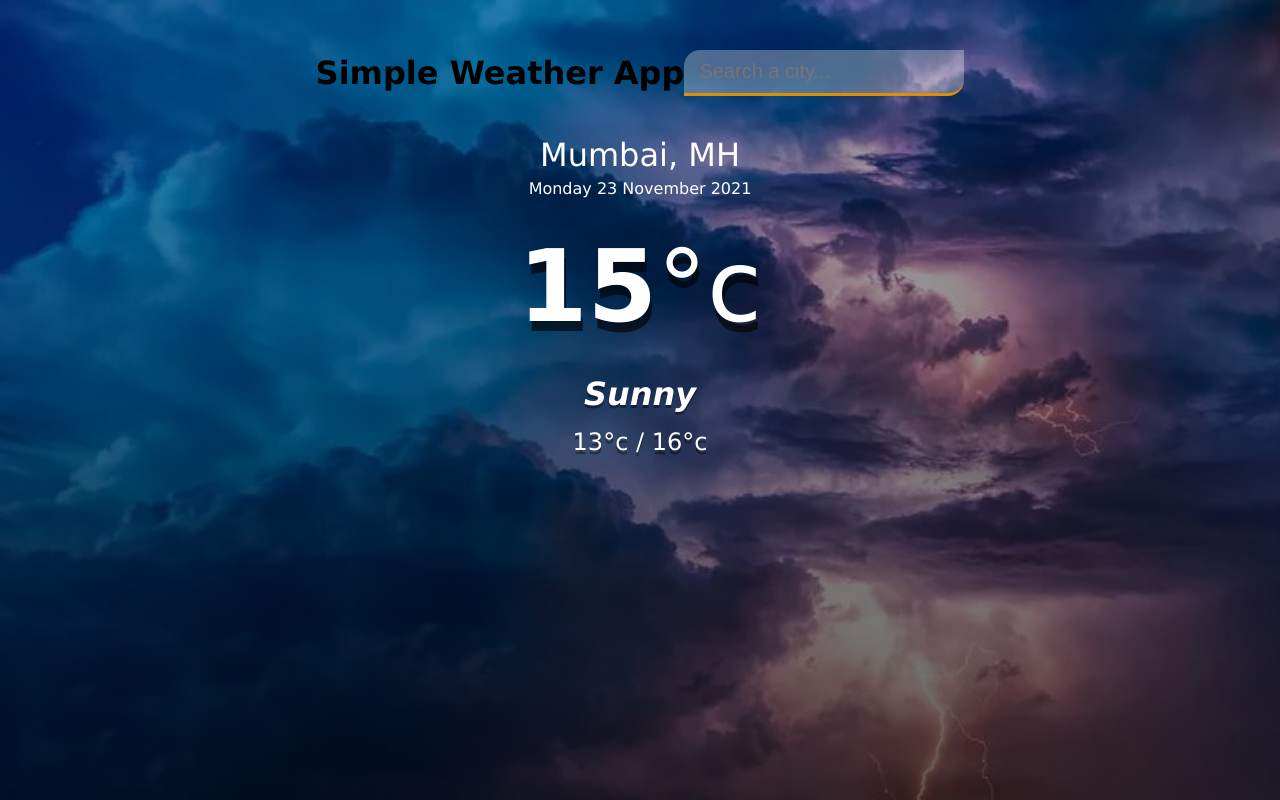
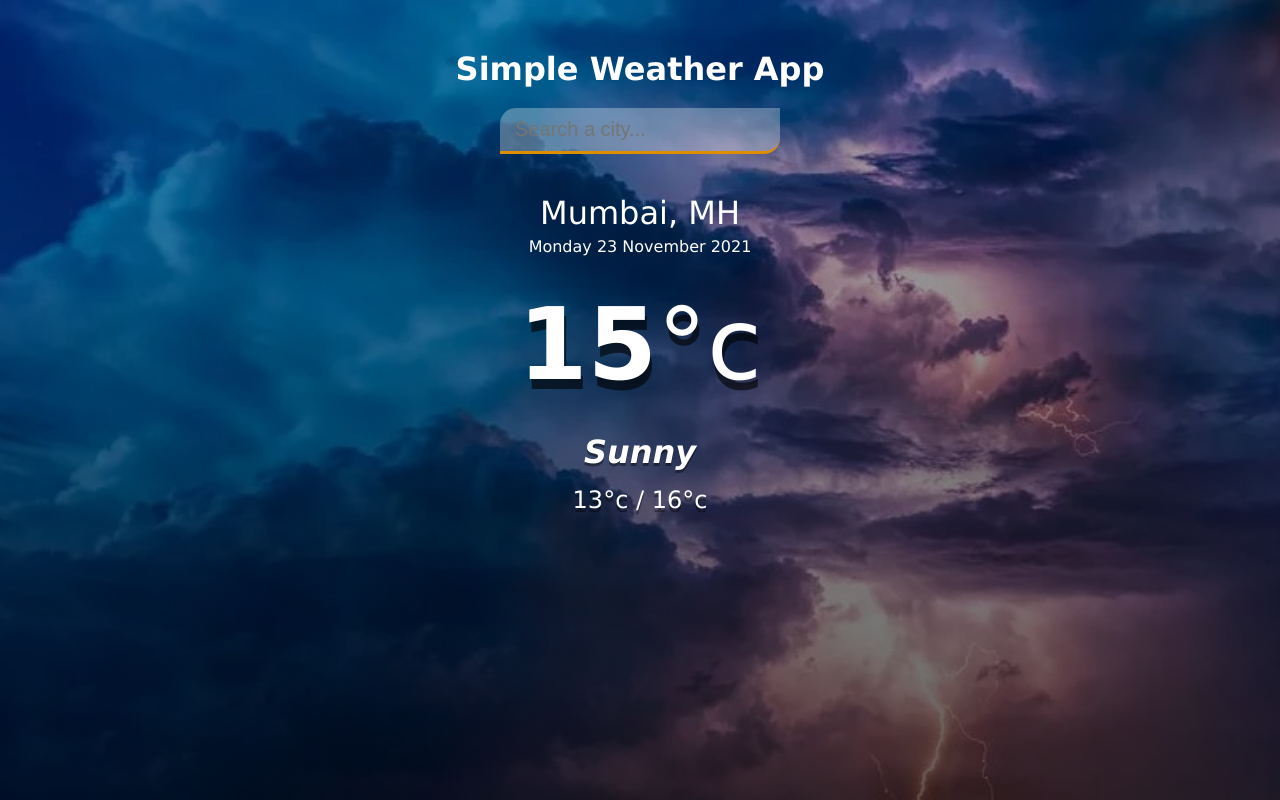
Before and after one commit to kavbis066/weatherapp, a plain HTML site: page index.html in a window 1280 px wide. Drawn offline with Linux system fonts and the light colour scheme.

Commit message:
added styles for the heading

```diff
--- a/style.css
+++ b/style.css
@@ -22,7 +22,13 @@ header {
     display: flex;
     justify-content: center;
     align-items: center;
+    flex-direction: column;
     padding: 50px 15px 15px;
+}
+
+header h1 {
+    color: #fff;
+    margin-bottom: 20px;
 }
 
 header input {
```
